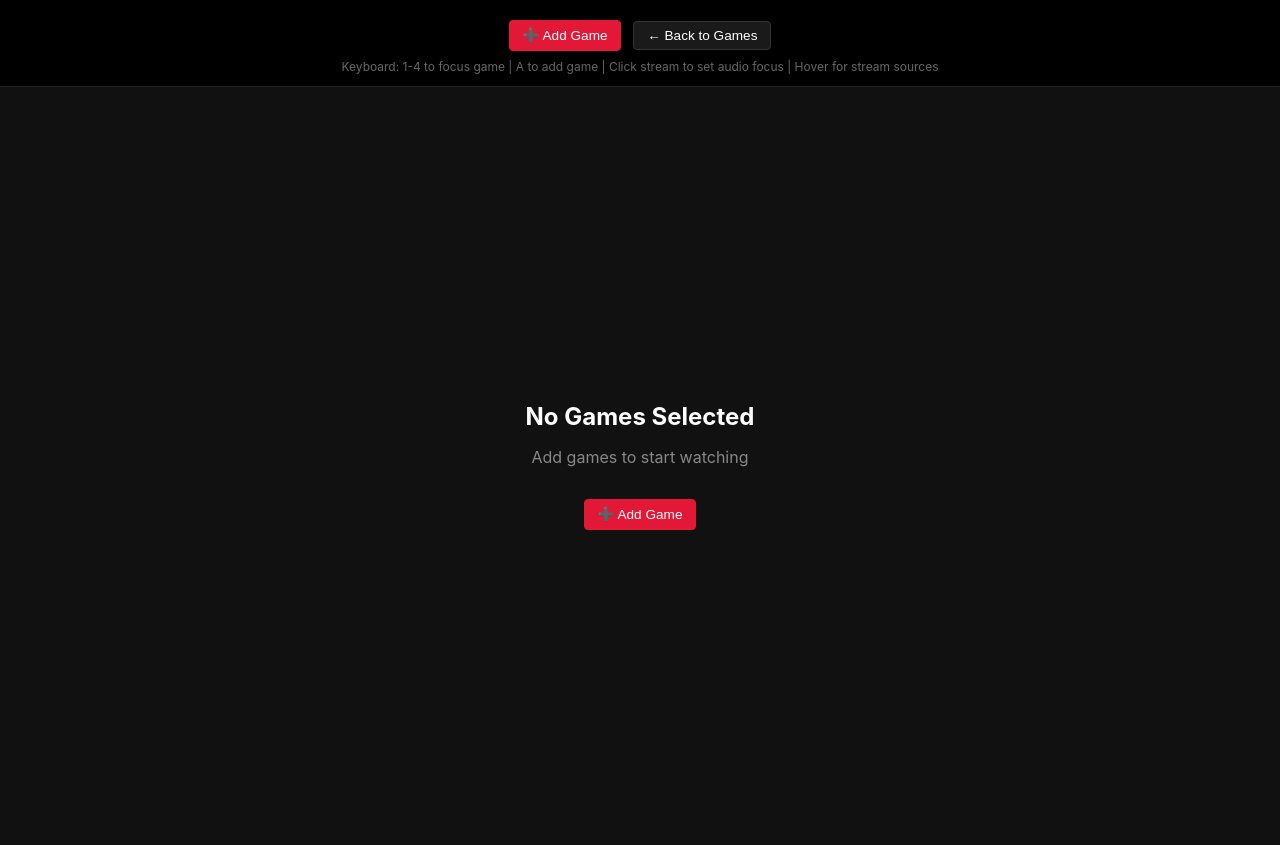
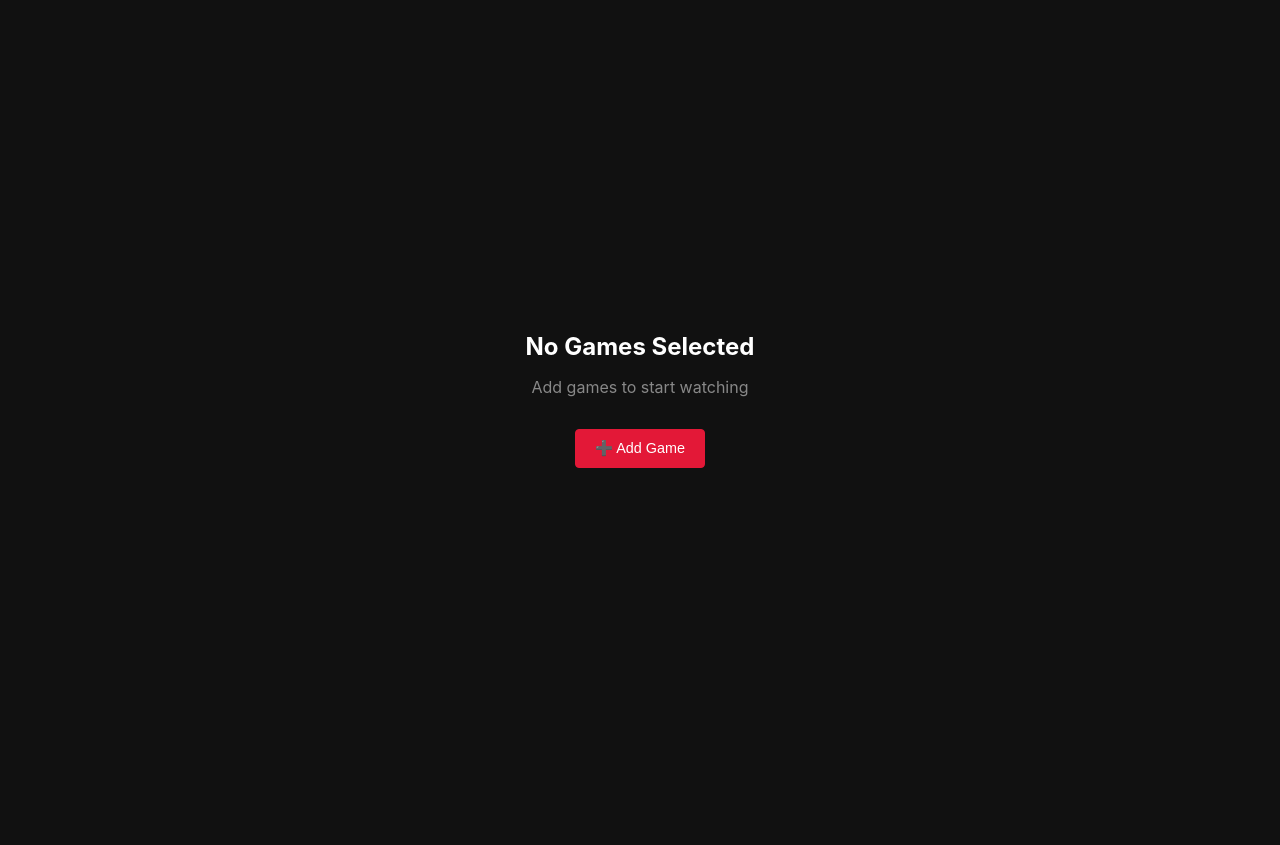
Before and after one commit to jcoop32/nba-watcher, a Flask app: page /multi-view in a window 1280 px wide. After the commit the page ends 468 px from the top, so only its background shows below. Run offline with Flask 3, Linux system fonts and the light colour scheme.

Commit message:
fixed layout bug

```diff
--- a/app.py
+++ b/app.py
@@ -161,5 +161,5 @@ def games_today():
 
 if __name__ == '__main__':
     _GAMES_LIST_CACHE_TIME = time.time()
-    app.run(host="0.0.0.0", debug=True)
-    # app.run(debug=True)
+    # app.run(host="0.0.0.0", debug=True)
+    app.run(debug=True)
--- a/static/css/multiview.css
+++ b/static/css/multiview.css
@@ -186,12 +186,36 @@ body {
   background: #444;
 }
 
+.control-btn {
+  padding: 0.6rem 1.2rem;
+  background: #e31837;
+  border: 1px solid #e31837;
+  color: #fff;
+  cursor: pointer;
+  border-radius: 4px;
+  transition: all 0.2s;
+  font-size: 0.9rem;
+}
+
+.control-btn:hover {
+  background: #c41530;
+}
+
+.control-btn-primary {
+  background: #e31837;
+  border-color: #e31837;
+}
+
+.control-btn-primary:hover {
+  background: #c41530;
+}
+
 /* Dynamic Grid Layouts */
 .multi-game-grid {
   display: grid;
   gap: 2px;
   padding: 0;
-  height: calc(100vh - 42px);
+  height: 100vh;
   background: #111;
   transition: all 0.3s ease;
 }
@@ -226,13 +250,13 @@ body {
 
 /* Empty state */
 .empty-state {
-  grid-column: 1 / -1;
   display: flex;
   flex-direction: column;
   align-items: center;
   justify-content: center;
   padding: 4rem;
   text-align: center;
+  height: 100%;
 }
 
 .empty-state h2 {
--- a/static/js/multiview.js
+++ b/static/js/multiview.js
@@ -1,8 +1,8 @@
 let activeGameId = null;
-let selectedGames = [];
+let selectedGames = []; // Array of game objects with {game_id, stream_url, streams, game_data}
 let allGames = [];
 
-// Set active game (for audio focus)
+// Set active game (for visual focus only)
 function setActiveGame(gameId) {
   activeGameId = gameId;
 
@@ -42,14 +42,39 @@ function renderGames() {
                 </button>
             </div>
         `;
+    updateGridLayout();
     return;
   }
 
-  grid.innerHTML = '';
+  // Remove empty state if it exists
+  const emptyState = grid.querySelector('.empty-state');
+  if (emptyState) {
+    emptyState.remove();
+  }
 
+  // Check which games are already rendered
+  const existingContainers = Array.from(
+    grid.querySelectorAll('.game-container'),
+  );
+  const existingGameIds = existingContainers.map(c => c.dataset.gameId);
+  const newGameIds = selectedGames.map(g => g.game_id);
+
+  // Remove games that are no longer selected
+  existingContainers.forEach(container => {
+    if (!newGameIds.includes(container.dataset.gameId)) {
+      container.remove();
+    }
+  });
+
+  // Add new games only
   selectedGames.forEach((game, index) => {
-    const container = createGameContainer(game, index);
-    grid.appendChild(container);
+    if (!existingGameIds.includes(game.game_id)) {
+      const container = createGameContainer(game, index);
+      grid.appendChild(container);
+    } else {
+      // Update stream sources for existing game if needed
+      updateStreamSourceButtons(game);
+    }
   });
 
   updateGridLayout();
@@ -68,12 +93,39 @@ function renderGames() {
   }
 }
 
+// Update stream source buttons for an existing game
+function updateStreamSourceButtons(game) {
+  const container = document.querySelector(`[data-game-id="${game.game_id}"]`);
+  if (!container) return;
+
+  const selector = container.querySelector('.stream-source-selector');
+  if (!selector || !game.streams || game.streams.length === 0) return;
+
+  // Rebuild stream source buttons
+  selector.innerHTML = game.streams
+    .map(
+      (stream, idx) => `
+        <button class="stream-source-btn ${
+          idx === game.currentStreamIndex ? 'active' : ''
+        }"
+                onclick="event.stopPropagation(); changeStreamSource('${
+                  game.game_id
+                }', ${idx})">
+            ${stream.name || `Source ${idx + 1}`}
+        </button>
+    `,
+    )
+    .join('');
+}
+
 // Create a game container element
 function createGameContainer(game, index) {
   const container = document.createElement('div');
   container.className = 'game-container';
   container.dataset.gameId = game.game_id;
-  container.onclick = () => setActiveGame(game.game_id);
+
+  // Show add game button only if less than 4 games
+  const showAddButton = selectedGames.length < 4;
 
   // Create stream source selector buttons
   let streamSourcesHTML = '';
@@ -99,14 +151,25 @@ function createGameContainer(game, index) {
   }
 
   container.innerHTML = `
+        ${
+          showAddButton
+            ? '<button class="add-game-overlay-btn" onclick="event.stopPropagation(); showGameSelector()" title="Add Game">➕ Add Game</button>'
+            : ''
+        }
+
         <div class="game-controls">
-            <button class="game-control-btn" onclick="event.stopPropagation(); removeGame('${game.game_id}')" title="Remove">✕</button>
+            <button class="game-control-btn replace-btn" onclick="event.stopPropagation(); replaceGame('${
+              game.game_id
+            }')" title="Replace Game">⇄</button>
+            <button class="game-control-btn" onclick="event.stopPropagation(); removeGame('${
+              game.game_id
+            }')" title="Remove">✕</button>
         </div>
 
-        <div class="audio-indicator">🔊 Audio</div>
-
         <div class="stream-container">
-            <iframe src="${game.stream_url}" allowfullscreen></iframe>
+            <iframe src="${game.stream_url}"
+                    allowfullscreen
+                    allow="autoplay; fullscreen"></iframe>
         </div>
 
         ${streamSourcesHTML}
@@ -123,8 +186,24 @@ function changeStreamSource(gameId, streamIndex) {
   game.currentStreamIndex = streamIndex;
   game.stream_url = game.streams[streamIndex].url;
 
-  // Re-render games
-  renderGames();
+  // Update only the iframe for this game
+  const container = document.querySelector(`[data-game-id="${gameId}"]`);
+  if (container) {
+    const iframe = container.querySelector('iframe');
+    if (iframe) {
+      iframe.src = game.stream_url;
+    }
+
+    // Update button states
+    const buttons = container.querySelectorAll('.stream-source-btn');
+    buttons.forEach((btn, idx) => {
+      if (idx === streamIndex) {
+        btn.classList.add('active');
+      } else {
+        btn.classList.remove('active');
+      }
+    });
+  }
 
   // Save to localStorage
   saveSelectedGames();
@@ -170,13 +249,59 @@ function removeGameFromModal(gameId) {
   }
 }
 
+// Replace a game with another
+function replaceGame(gameId) {
+  showGameSelector(gameId);
+}
+
+// Replace game with selected game
+function replaceWithGame(oldGameId, newGameId) {
+  // Find the game data for the new game
+  const newGameData = allGames.find(g => g.id === newGameId);
+  if (!newGameData) return;
+
+  // Find index of old game
+  const oldGameIndex = selectedGames.findIndex(g => g.game_id === oldGameId);
+  if (oldGameIndex === -1) return;
+
+  // Create new game object
+  const streamUrls = newGameData.streams || [];
+  const streams = streamUrls.map((url, index) => ({
+    name: `Stream ${index + 1}`,
+    url: url,
+  }));
+
+  const newGame = {
+    game_id: newGameId,
+    stream_url: streams.length > 0 ? streams[0].url : '',
+    streams: streams,
+    currentStreamIndex: 0,
+    game_data: newGameData,
+  };
+
+  // Replace the old game
+  selectedGames[oldGameIndex] = newGame;
+
+  // If the replaced game was active, make the new game active
+  if (activeGameId === oldGameId) {
+    activeGameId = newGameId;
+  }
+
+  // Update UI
+  renderGames();
+  saveSelectedGames();
+
+  // Close modal
+  closeGameSelector();
+}
+
 // Show game selection modal
-function showGameSelector() {
+function showGameSelector(replacingGameId = null) {
   fetch('/api/games-today')
     .then(res => res.json())
     .then(games => {
       allGames = games;
-      createGameSelectorModal(games);
+      createGameSelectorModal(games, replacingGameId);
     })
     .catch(err => {
       console.error('Error fetching games:', err);
@@ -185,7 +310,7 @@ function showGameSelector() {
 }
 
 // Create game selector modal
-function createGameSelectorModal(games) {
+function createGameSelectorModal(games, replacingGameId = null) {
   // Remove existing modal if any
   const existingModal = document.getElementById('gameSelectionModal');
   if (existingModal) {
@@ -197,11 +322,13 @@ function createGameSelectorModal(games) {
   modal.className = 'modal-overlay';
 
   const selectedGameIds = selectedGames.map(g => g.game_id);
+  const isReplaceMode = replacingGameId !== null;
 
   let gamesHTML = '';
   games.forEach(game => {
     const gameId = game.id;
     const isAdded = selectedGameIds.includes(gameId);
+    const isBeingReplaced = gameId === replacingGameId;
 
     // Display game title or format from tricodes
     const displayTitle =
@@ -213,9 +340,14 @@ function createGameSelectorModal(games) {
       statusDisplay = '🔴 LIVE';
     }
 
+    // In replace mode, show all games except the one being replaced
+    if (isReplaceMode && isBeingReplaced) {
+      return; // Skip the game being replaced
+    }
+
     gamesHTML += `
             <div class="game-selection-item ${
-              isAdded ? 'selected' : ''
+              isAdded && !isReplaceMode ? 'selected' : ''
             }" data-game-id="${gameId}">
                 <div class="game-info">
                     <div class="game-teams">
@@ -225,21 +357,33 @@ function createGameSelectorModal(games) {
                       game.game_start || ''
                     } • ${statusDisplay}</div>
                 </div>
-                <button class="add-game-btn ${isAdded ? 'added' : ''}"
+                <button class="add-game-btn ${
+                  isAdded && !isReplaceMode ? 'added' : ''
+                }"
                         onclick="${
-                          isAdded
+                          isReplaceMode
+                            ? `replaceWithGame('${replacingGameId}', '${gameId}')`
+                            : isAdded
                             ? `removeGameFromModal('${gameId}')`
                             : `addGame('${gameId}')`
                         }">
-                    ${isAdded ? '✓ Added' : '+ Add'}
+                    ${
+                      isReplaceMode
+                        ? '↔ Replace'
+                        : isAdded
+                        ? '✓ Added'
+                        : '+ Add'
+                    }
                 </button>
             </div>
         `;
   });
 
+  const modalTitle = isReplaceMode ? 'Replace Game' : 'Add Games to Watch';
+
   modal.innerHTML = `
         <div class="modal-content">
-            <h2>Add Games to Watch</h2>
+            <h2>${modalTitle}</h2>
             <div class="game-selection-list">
                 ${gamesHTML || '<p style="color: #666;">No games available</p>'}
             </div>
@@ -311,70 +455,16 @@ function closeGameSelector() {
   }
 }
 
-// Save selected games to localStorage
+// Save selected games to localStorage (removed - no longer saving)
 function saveSelectedGames() {
-  const dataToSave = selectedGames.map(g => ({
-    game_id: g.game_id,
-    currentStreamIndex: g.currentStreamIndex,
-  }));
-  localStorage.setItem(
-    'nba_watcher_selected_games',
-    JSON.stringify(dataToSave),
-  );
+  // No longer saving to localStorage - fresh start each time
+  return;
 }
 
-// Load selected games from localStorage
+// Load selected games from localStorage (removed - always start fresh)
 function loadSelectedGames() {
-  const saved = localStorage.getItem('nba_watcher_selected_games');
-  if (!saved) return;
-
-  try {
-    const savedGames = JSON.parse(saved);
-
-    // Fetch current games and restore selection
-    fetch('/api/games-today')
-      .then(res => res.json())
-      .then(games => {
-        allGames = games;
-
-        savedGames.forEach(savedGame => {
-          const gameData = games.find(g => g.id === savedGame.game_id);
-          if (gameData) {
-            const streamUrls = gameData.streams || [];
-            const streams = streamUrls.map((url, index) => ({
-              name: `Stream ${index + 1}`,
-              url: url,
-            }));
-
-            const streamIndex = savedGame.currentStreamIndex || 0;
-            const streamUrl =
-              streams.length > streamIndex ? streams[streamIndex].url : '';
-
-            selectedGames.push({
-              game_id: savedGame.game_id,
-              stream_url: streamUrl,
-              streams: streams,
-              currentStreamIndex: streamIndex,
-              game_data: gameData,
-            });
-          }
-        });
-
-        renderGames();
-
-        // Restore active game
-        const savedActiveGame = localStorage.getItem('nba_watcher_active_game');
-        if (
-          savedActiveGame &&
-          selectedGames.some(g => g.game_id === savedActiveGame)
-        ) {
-          setActiveGame(savedActiveGame);
-        }
-      })
-      .catch(err => console.error('Error loading games:', err));
-  } catch (e) {
-    console.error('Error parsing saved games:', e);
-  }
+  // No longer loading from localStorage - always start with empty state
+  return;
 }
 
 // Keyboard shortcuts
--- a/templates/multiview.html
+++ b/templates/multiview.html
@@ -10,24 +10,6 @@
     />
   </head>
   <body>
-    <div class="header">
-      <div class="controls-row">
-        <button
-          class="control-btn control-btn-primary"
-          onclick="showGameSelector()"
-        >
-          ➕ Add Game
-        </button>
-        <button class="control-btn" onclick="window.location.href='/'">
-          ← Back to Games
-        </button>
-      </div>
-      <div class="shortcuts-hint">
-        Keyboard: 1-4 to focus game | A to add game | Click stream to set audio
-        focus | Hover for stream sources
-      </div>
-    </div>
-
     <div class="multi-game-grid grid-0" id="gameGrid">
       <div class="empty-state">
         <h2>No Games Selected</h2>
```
Also changed, not shown: other parts of static/css/multiview.css (+74 -64 lines).
